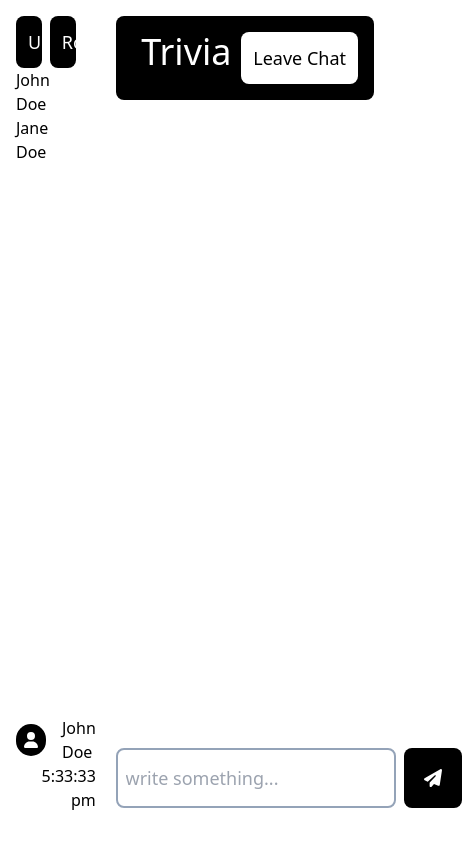
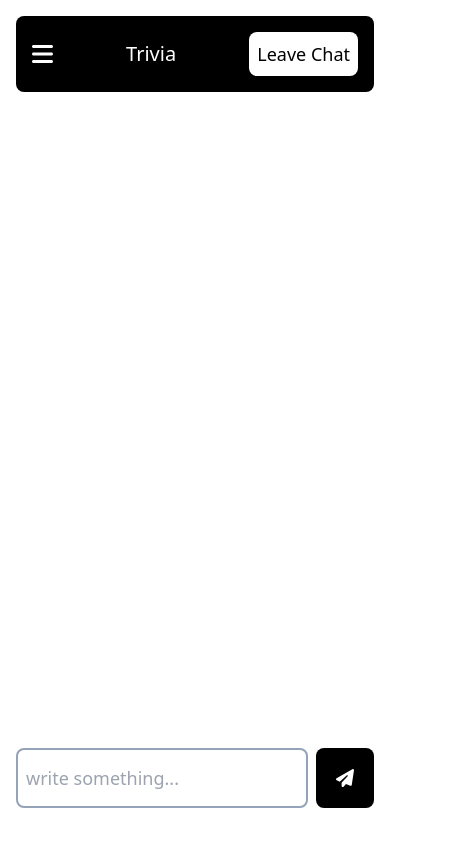
Before and after one commit to K13BT/chit-chat, a React (Create React App) app in the folder client/: page / in a window 390 px wide. Shown: the whole page, 462 px wide, since content can reach past the window. Built offline with nearby package versions, Linux system fonts and the light colour scheme.

Commit message:
added responsiveness and favicon

```diff
--- a/client/public/index.html
+++ b/client/public/index.html
@@ -10,34 +10,14 @@
       content="Web site created using create-react-app"
     />
     <link rel="apple-touch-icon" href="%PUBLIC_URL%/logo192.png" />
-    <!--
-      manifest.json provides metadata used when your web app is installed on a
-      user's mobile device or desktop. See https://developers.google.com/web/fundamentals/web-app-manifest/
-    -->
+
     <link rel="manifest" href="%PUBLIC_URL%/manifest.json" />
-    <!--
-      Notice the use of %PUBLIC_URL% in the tags above.
-      It will be replaced with the URL of the `public` folder during the build.
-      Only files inside the `public` folder can be referenced from the HTML.
+    <link rel="icon" href="favicon.svg" sizes="any" type="image/svg+xml" />
 
-      Unlike "/favicon.ico" or "favicon.ico", "%PUBLIC_URL%/favicon.ico" will
-      work correctly both with client-side routing and a non-root public URL.
-      Learn how to configure a non-root public URL by running `npm run build`.
-    -->
     <title>Chit-Chat</title>
   </head>
   <body>
     <noscript>You need to enable JavaScript to run this app.</noscript>
     <div id="root"></div>
-    <!--
-      This HTML file is a template.
-      If you open it directly in the browser, you will see an empty page.
-
-      You can add webfonts, meta tags, or analytics to this file.
-      The build step will place the bundled scripts into the <body> tag.
-
-      To begin the development, run `npm start` or `yarn start`.
-      To create a production bundle, use `npm run build` or `yarn build`.
-    -->
   </body>
 </html>
--- a/client/src/App.jsx
+++ b/client/src/App.jsx
@@ -6,7 +6,7 @@ function App() {
   const [loggedIn, setLoggedIn] = useState(true);
 
   return (
-    <div>
+    <div className="relative min-h-screen">
       {loggedIn ? (
         <ChatRoom setLoggedIn={setLoggedIn} />
       ) : (
--- a/client/src/components/ChatRoom.jsx
+++ b/client/src/components/ChatRoom.jsx
@@ -1,22 +1,41 @@
 import Sidebar from "./Sidebar";
 import Messages from "./Messages";
 import ChatForm from "./ChatForm";
+import { FontAwesomeIcon } from "@fortawesome/react-fontawesome";
+import { faBars } from "@fortawesome/free-solid-svg-icons";
+import { useState } from "react";
 
 const ChatRoom = ({ setLoggedIn }) => {
+  const [showSidebar, setShowSidebar] = useState(false);
+
   const handleLeaveRoom = () => {
     setLoggedIn(false);
   };
 
   return (
-    <div className="grid grid-cols-4 gap-10 min-h-screen p-4">
-      <Sidebar className="" />
+    <div className="grid lg:grid-cols-4 gap-10 min-h-screen p-4 relative">
+      {showSidebar && (
+        <div className="lg:hidden absolute top-0 bottom-0 left-0 right-0 z-10">
+          <div className="h-full w-full bg-black opacity-80 z-10"></div>
+          <Sidebar setShowSidebar={setShowSidebar} showSidebar={showSidebar} />
+        </div>
+      )}
+      <div className="hidden lg:block">
+        <Sidebar />
+      </div>
       <main className="relative col-span-3">
-        <header className="flex justify-between bg-black p-4 mb-4 rounded-lg">
-          <h1 className="mx-auto text-4xl text-white">Trivia</h1>
+        <header className="flex justify-between items-center bg-black p-4 mb-4 rounded-lg">
+          <button
+            className="text-white text-2xl lg:hidden"
+            onClick={() => setShowSidebar(true)}
+          >
+            <FontAwesomeIcon icon={faBars} />
+          </button>
+          <h1 className="lg:text-4xl md:text-2xl text-xl text-white">Trivia</h1>
 
           <button
             onClick={handleLeaveRoom}
-            className="bg-white text-center text-black rounded-lg p-3 text-lg justify-self-end"
+            className="bg-white text-center text-black rounded-lg p-2 lg:p-3 text-lg justify-self-end"
           >
             Leave Chat
           </button>
--- a/client/src/components/Login.jsx
+++ b/client/src/components/Login.jsx
@@ -4,7 +4,7 @@ import LoginForm from "./LoginForm";
 
 const Login = ({ setLoggedIn }) => {
   return (
-    <main className="p-10 mx-auto shadow-lg">
+    <main className="p-10 absolute right-1/2 translate-x-1/2 bottom-1/2 translate-y-1/2 shadow-xl flex flex-col justify-center align-middle gap-5 md:w-[700px] sm:w-[500px] w-[300px]">
       <div className="flex justify-center gap-8 items-center text-4xl">
         <FontAwesomeIcon icon={faMessage} />
         <h1 className="">Chit-Chat</h1>
--- a/client/src/components/LoginForm.jsx
+++ b/client/src/components/LoginForm.jsx
@@ -20,7 +20,7 @@ const LoginForm = ({ setLoggedIn }) => {
     <form className="grid gap-10" onSubmit={handleSubmit}>
       <input
         type="text"
-        className="text-center p-2"
+        className="text-center p-2 focus:outline-none focus:shadow-lg"
         placeholder="Enter a username..."
         onChange={(e) => setUsername(e.target.value)}
         value={username}
--- a/client/src/components/Sidebar.jsx
+++ b/client/src/components/Sidebar.jsx
@@ -1,12 +1,20 @@
 import { useState } from "react";
 import { rooms } from "./Rooms";
 import Profile from "./Profile";
+import { FontAwesomeIcon } from "@fortawesome/react-fontawesome";
+import { faX } from "@fortawesome/free-solid-svg-icons";
 
-const Sidebar = () => {
+const Sidebar = ({ setShowSidebar }) => {
   const [displayUsers, setDisplayUsers] = useState(true);
 
   return (
-    <aside className="relative">
+    <aside className="lg:relative absolute h-full z-20 top-0 bottom-0 left-0 bg-white lg:p-0 p-4">
+      <button
+        className="text-2xl my-5 lg:hidden"
+        onClick={() => setShowSidebar(false)}
+      >
+        <FontAwesomeIcon icon={faX} />
+      </button>
       <div className="grid grid-cols-2 gap-2">
         <button
           onClick={() => setDisplayUsers(true)}
```
Also changed, not shown: client/public/favicon.svg (added), client/public/manifest.json, 1 other file (tests, documents, lock files or other folders).
